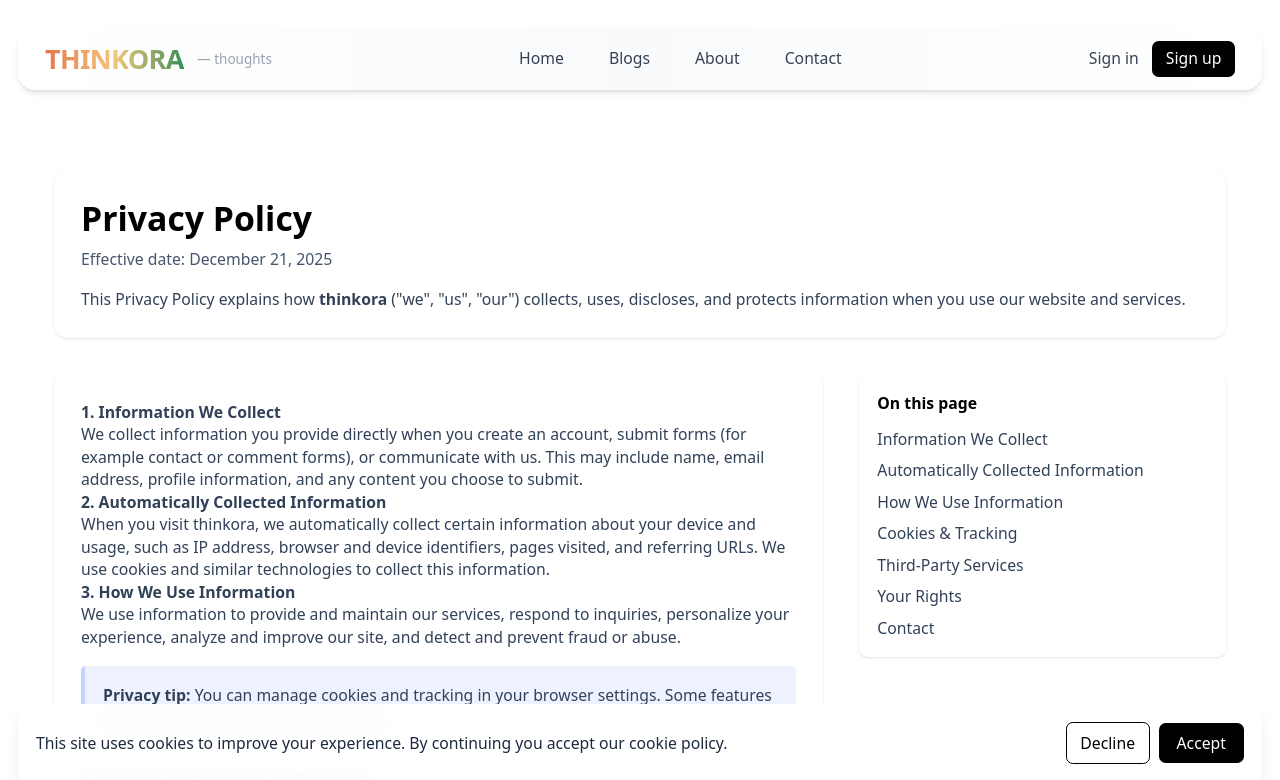
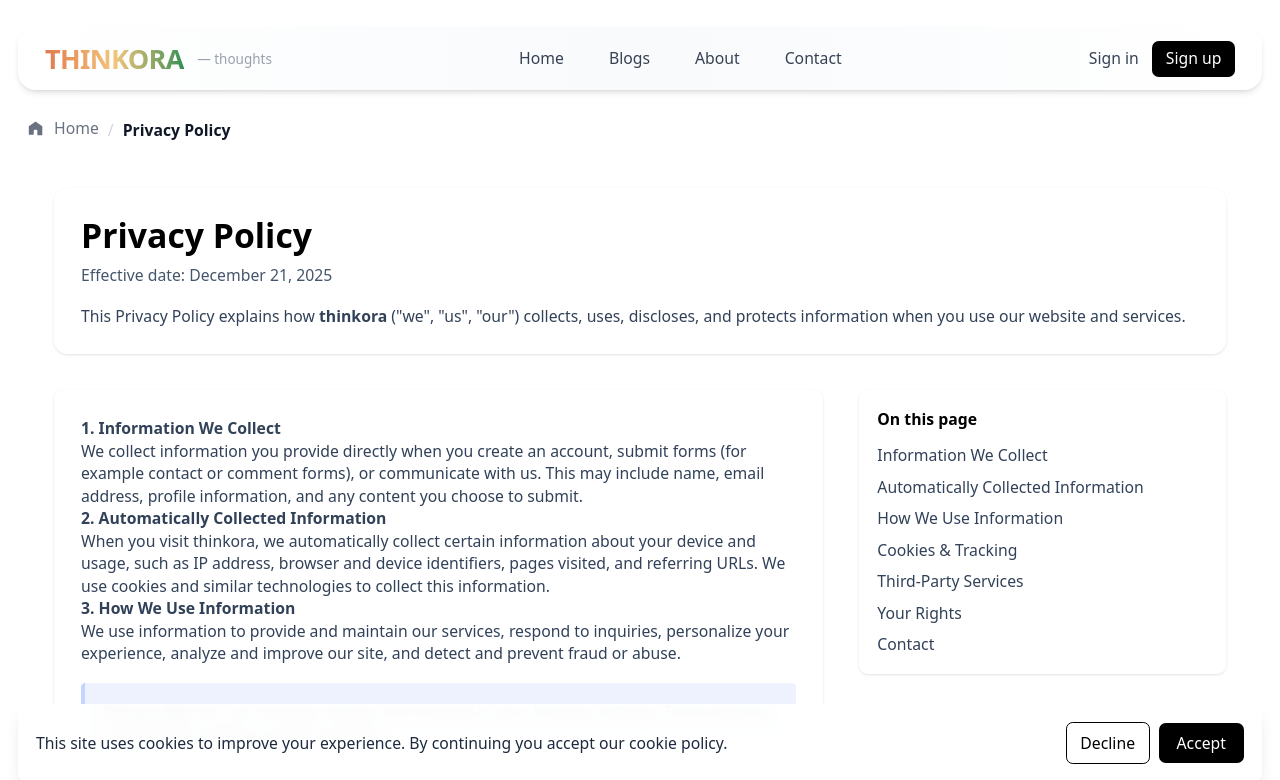
Before and after one commit to SupunCharuka/thinkora, a Next.js app in the folder frontend/: page /privacy-policy in a window 1280 px wide. Shown: the top 780 px of the page. Built offline with nearby package versions, Linux system fonts and the light colour scheme.

Commit message:
add breadcrumb navigation to Privacy Policy and Terms of Use pages for improved user experience

```diff
--- a/frontend/src/app/privacy-policy/page.jsx
+++ b/frontend/src/app/privacy-policy/page.jsx
@@ -1,3 +1,5 @@
+import Link from "next/link";
+
 export const metadata = {
   title: "Privacy Policy — thinkora",
   description: "thinkora privacy policy describing what data we collect and how we use it.",
@@ -5,7 +7,21 @@ export const metadata = {
 
 export default function PrivacyPolicyPage() {
   return (
-    <main className="min-h-[70vh] max-w-7xl mx-auto px-6 py-12">
+    <>
+      {/* Breadcrumb */}
+      <nav aria-label="Breadcrumb" className="mb-4">
+        <ol className="flex items-center gap-2 text-sm text-gray-600">
+          <li>
+            <Link href="/" className="inline-flex items-center gap-2 text-gray-500 hover:text-gray-900">
+              <svg xmlns="http://www.w3.org/2000/svg" className="w-4 h-4" viewBox="0 0 20 20" fill="currentColor" aria-hidden="true"><path d="M10 2.5L2 8v9a.5.5 0 00.5.5H7a.5.5 0 00.5-.5V13a1 1 0 011-1h2a1 1 0 011 1v4.5a.5.5 0 00.5.5h4.5a.5.5 0 00.5-.5V8l-8-5.5z" /></svg>
+              <span>Home</span>
+            </Link>
+          </li>
+          <li className="text-gray-300">/</li>
+          <li className="font-semibold text-gray-900">Privacy Policy</li>
+        </ol>
+      </nav>
+      <main className="min-h-[70vh] max-w-7xl mx-auto px-6 py-6">
         <header className="mb-8">
           <div className="bg-white/50 backdrop-blur-sm rounded-xl p-6 shadow-sm">
             <h1 className="text-3xl font-extrabold">Privacy Policy</h1>
@@ -96,5 +112,6 @@ export default function PrivacyPolicyPage() {
           </aside>
         </div>
       </main>
+    </>
   );
 }
--- a/frontend/src/app/terms-of-use/page.jsx
+++ b/frontend/src/app/terms-of-use/page.jsx
@@ -1,3 +1,6 @@
+
+import Link from "next/link";
+
 export const metadata = {
   title: "Terms of Use — thinkora",
   description: "Terms and conditions for using thinkora.",
@@ -5,7 +8,23 @@ export const metadata = {
 
 export default function TermsOfUsePage() {
   return (
-    <main className="min-h-[70vh] max-w-7xl mx-auto px-6 py-12">
+    <>
+      {/* Breadcrumb */}
+      <nav aria-label="Breadcrumb" className="mb-4">
+        <ol className="flex items-center gap-2 text-sm text-gray-600">
+          <li>
+            <Link href="/" className="inline-flex items-center gap-2 text-gray-500 hover:text-gray-900">
+              <svg xmlns="http://www.w3.org/2000/svg" className="w-4 h-4" viewBox="0 0 20 20" fill="currentColor" aria-hidden="true"><path d="M10 2.5L2 8v9a.5.5 0 00.5.5H7a.5.5 0 00.5-.5V13a1 1 0 011-1h2a1 1 0 011 1v4.5a.5.5 0 00.5.5h4.5a.5.5 0 00.5-.5V8l-8-5.5z" /></svg>
+              <span>Home</span>
+            </Link>
+          </li>
+          <li className="text-gray-300">/</li>
+          <li className="font-semibold text-gray-900">Terms of Use</li>
+        </ol>
+      </nav>
+      <main className="min-h-[70vh] max-w-7xl mx-auto px-6 py-6">
+
+
         <header className="mb-8">
           <div className="bg-white/50 backdrop-blur-sm rounded-xl p-6 shadow-sm">
             <h1 className="text-3xl font-extrabold">Terms of Use</h1>
@@ -103,5 +122,6 @@ export default function TermsOfUsePage() {
           </aside>
         </div>
       </main>
+    </>
   );
 }
```
Lines whose indentation alone changed are shown as unchanged.
